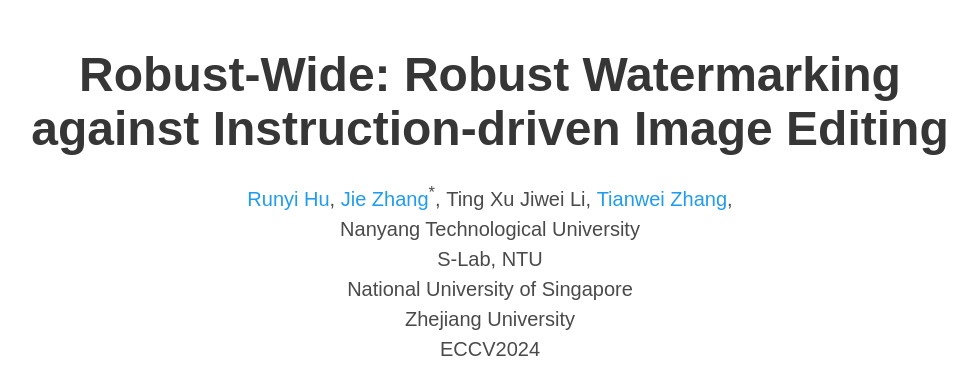
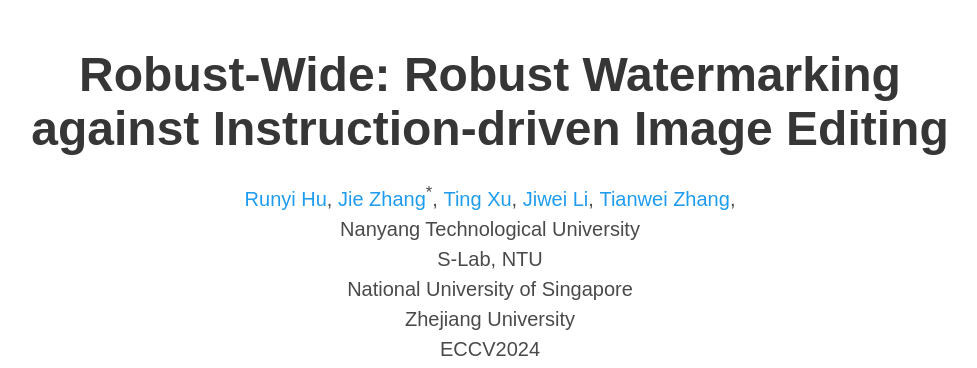
Before and after one commit to zhilingz/robust-wide-project, a plain HTML site: page index.html in a window 1280 px wide. Shown: the top 368 px of the page, without its empty margins (150-1127 px from the left). Drawn offline with nearby package versions, Linux system fonts and the light colour scheme; some icons are missing; files whose address does not match are found by name; a web font is replaced by a local one.

Commit message:
Update index.html

```diff
--- a/index.html
+++ b/index.html
@@ -60,9 +60,9 @@
               <span class="author-block">
                 <a href="https://zjzac.github.io/" target="_blank">Jie Zhang</a><sup>*</sup>,</span>
               <span class="author-block">
-                Ting Xu</span>
+                <a href="mailt:xuting@nus.edu.sg" target="_blank">Ting Xu</a>,</span>
               <span class="author-block">
-                Jiwei Li</a>,</span>
+                <a href="mailt:jiwei_li@zju.edu.cn" target="_blank">Jiwei Li</a>,</span>
               <span class="author-block">
                 <a href="https://personal.ntu.edu.sg/tianwei.zhang/" target="_blank">Tianwei Zhang</a>,</span>
             </div>
```
